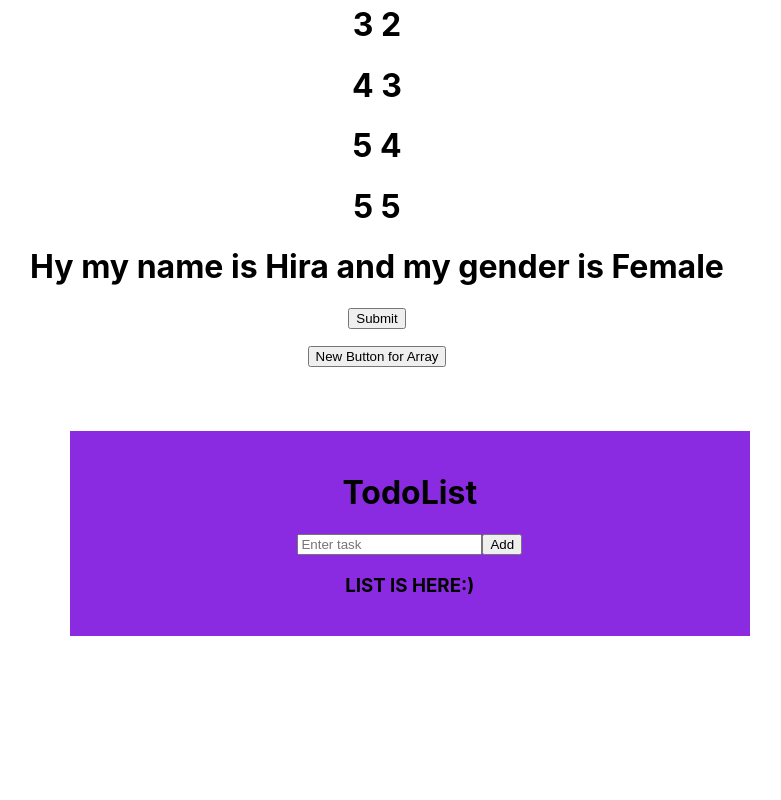
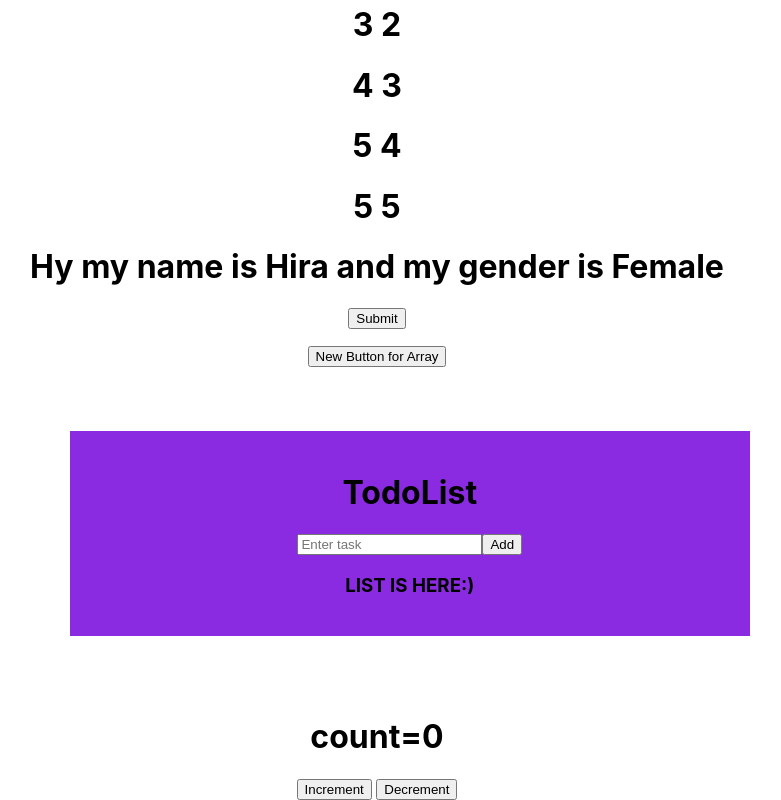
Before and after one commit to HiraRiaz123/my-app, a React (Create React App) app: page / in a window 1280 px wide. Shown: the part 3384-4184 px from the top of the page, without its empty margins (263-1044 px from the left). Before the commit the page ends 4080 px from the top, so only its background shows below. Built offline with nearby package versions, Linux system fonts and the light colour scheme.

Commit message:
usereducer

```diff
--- a/src/App.js
+++ b/src/App.js
@@ -8,6 +8,7 @@
 import Register from './project/Register';
 import Map from './practice/Map';
 import TodoList from './project/TodoList';
+import Redux from './practice/Redux';
 const data = createContext();
 const data1 = createContext();
 const data2 = createContext();
@@ -38,6 +39,7 @@
       <Register />
       <Map />
       <TodoList />
+      <Redux />
     </div>
   );
 }
--- /dev/null
+++ b/src/practice/Redux.js
@@ -0,0 +1,23 @@
+import React, { useReducer } from 'react'
+
+function Redux() {
+    const initialState = 0;
+    const reducer = (state, action) => {
+        switch (action) {
+            case "Increment":
+                return state + 1
+            case "Decrement":
+                return state - 1
+            default:
+                return state
+        }
+    }
+    const [count, dispatch] = useReducer(reducer, initialState);
+    return (
+        <div>
+            <h1>count={count}</h1>
+            <button onClick={() => dispatch("Increment")} >Increment</button><></>            <button onClick={() => dispatch("Decrement")}>Decrement</button>
+        </div>
+    )
+}
+export default Redux;
```
